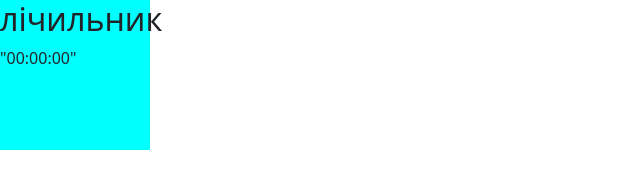
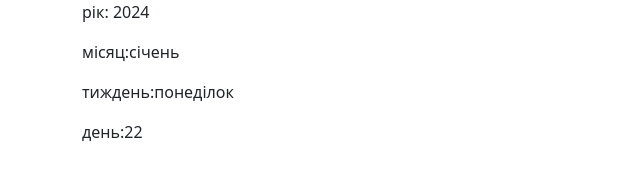
Before and after one commit to Tate-T/BC-67-js, a website: page index.html in a window 1280 px wide. Shown: the whole page, without its empty margins (0-640 px from the left). Drawn offline with nearby package versions, Linux system fonts and the light colour scheme.

Commit message:
calendar

```diff
--- a/index.html
+++ b/index.html
@@ -159,10 +159,16 @@
       </div>
     </div> -->
 
-    <div class="box">
+    <!-- <div class="box">
       <h2>лічильник</h2>
       <p>"00:00:00"</p>
-    </div>
+    </div> -->
+<div class = "container">
+  <p>рік: <span class = "year"></span></p>
+  <p>місяц:<span class = "mounth"></span></p>
+  <p>тиждень:<span class = "week"></span></p>
+  <p>день:<span class = "day"></span></p>
+</div>
 
     <!-- <canvas id="myChart" style="width: 100%; max-width: 700px"></canvas>
     <canvas id="barChart" style="width: 100%; max-width: 700px"></canvas> -->
@@ -263,6 +269,7 @@
     <!-- <script src="./js/module-9-1/task-2.js" type="module"></script>
     <script src="https://cdnjs.cloudflare.com/ajax/libs/Chart.js/2.9.4/Chart.js"></script>
     <script src="./index.js"></script> -->
-    <script type="module" src="./js/module-10-1/task-3.js"></script>
+    <!-- <script type="module" src="./js/module-10-1/task-3.js"></script> -->
+    <script type="module" src="./js/module-10-1/task-4.js"></script>
   </body>
 </html>
--- /dev/null
+++ b/js/module-10-1/task-4.js
@@ -0,0 +1,18 @@
+const yearEl = document.querySelector(".year");
+const monthEl = document.querySelector(".mounth");
+const weekEl = document.querySelector(".week");
+const dayEl = document.querySelector(".day");
+
+const date = new Date();
+
+const year = date.toLocaleDateString('uk-UA', {year: 'numeric'})
+yearEl.textContent = year;
+
+const month = date.toLocaleDateString('uk-UA', {month: 'long'})
+monthEl.textContent = month;
+
+const week = date.toLocaleDateString('uk-UA', {weekday: 'long'})
+weekEl.textContent = week;
+
+const day = date.toLocaleDateString('uk-UA', {day: 'numeric'});
+dayEl.textContent = day;
```
